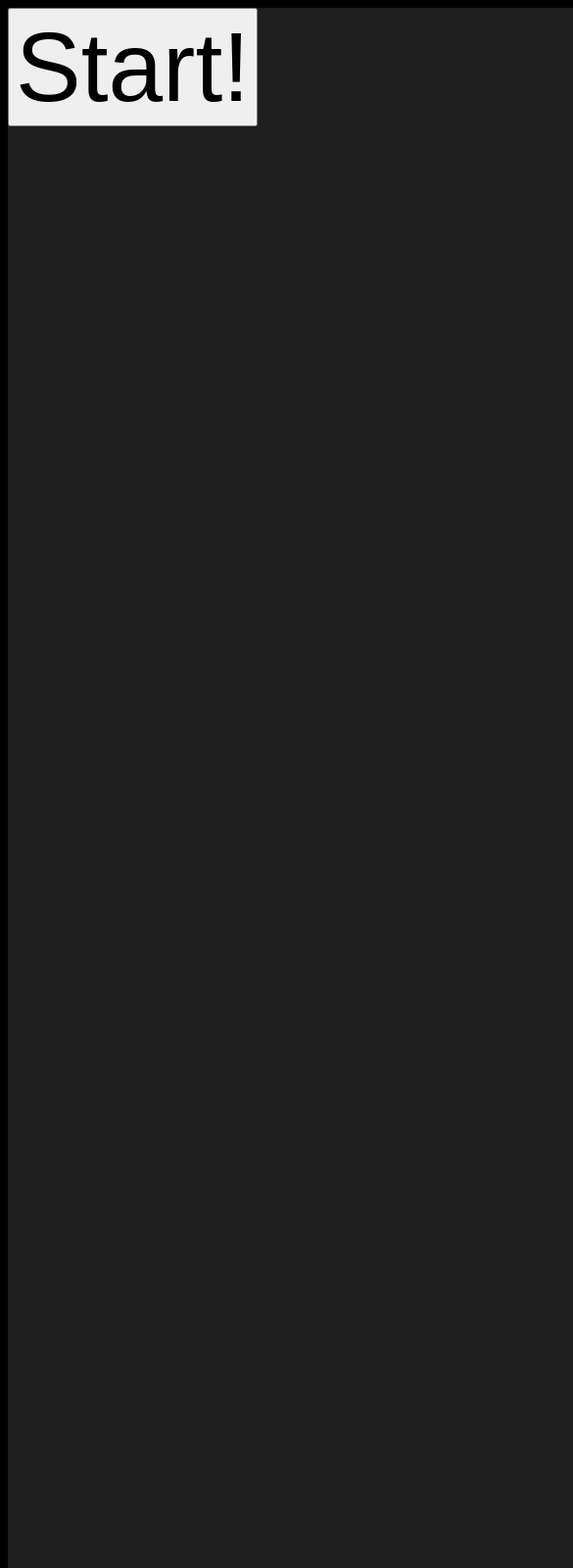
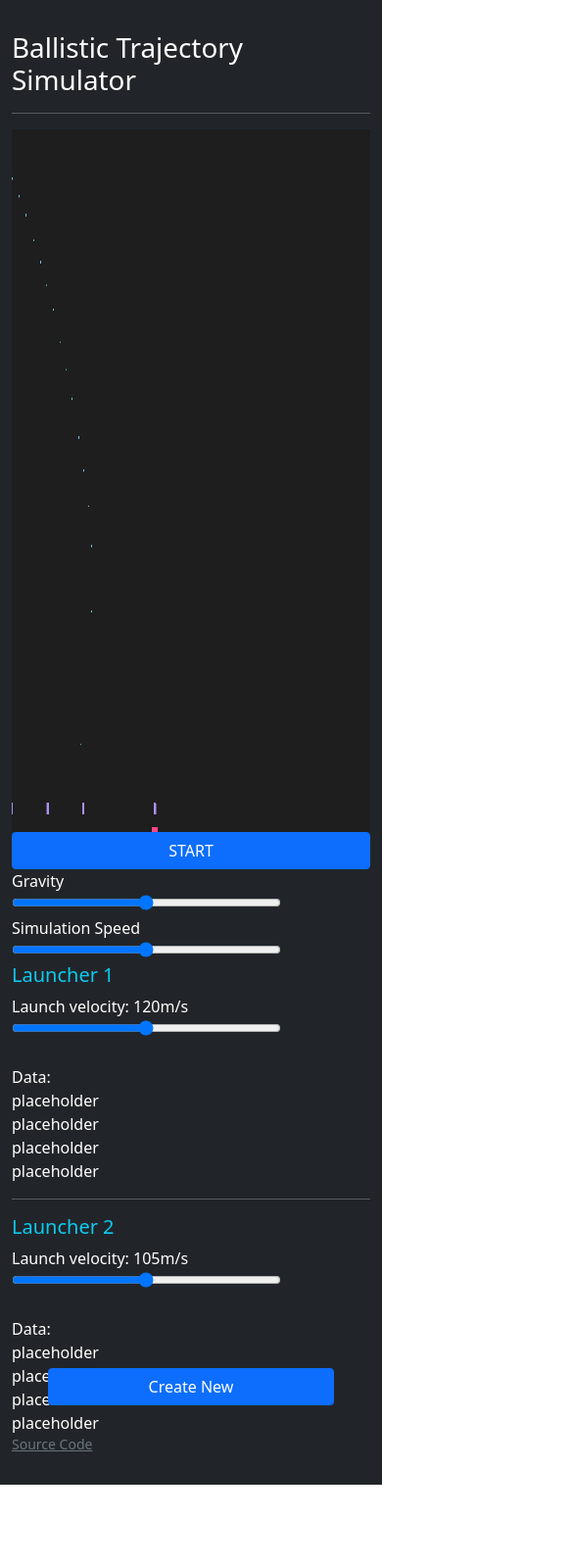
Before and after one commit to chouklate/ballistic-trajectory-calculation-app, a plain HTML site: page index.html in a window 390 px wide. Shown: the top 1600 px of the page at 98% size, 585 px wide, since content can reach past the window. After the commit the page ends 1515 px from the top, so only its background shows below. Drawn offline with nearby package versions, Linux system fonts and the light colour scheme.

Commit message:
Add files via upload

```diff
--- a/draw.js
+++ b/draw.js
@@ -4,7 +4,18 @@ var i = 0;
 
 var mouseDownPos = {x:0, y:2000};
 
+var launcherCreationMode = false;
 
+var velocitySetMode= false;
+
+function d()
+{
+    clearInterval(timerID);
+    clearInterval(managerID);
+    clearInterval(scheduleID);
+    ctx.drawImage(bulletImg, 0,0);
+    ctx.drawImage(bulletImg, canvas.width,canvas.height);
+}
 function initCanvas()
 {
 
@@ -30,15 +41,15 @@ function initCanvas()
                 e_simSpeedSlider = document.getElementById("sim-speed-slider")
                 bgctx = bgcanvas.getContext("2d");
                 ctx = canvas.getContext("2d");
-                canvas.addEventListener("mousedown", canvasClick(e))
+                canvas.addEventListener("mousedown", e => {mouseDownPos = {x: 4.02* e.offsetX, y: (canvas.height - 4.02* e.offsetY)};resetCanvas()}) //canvasClick(e))
 
                 document.addEventListener("keydown", e => {
                     e.preventDefault();
-                    if(e.key == "a") {targetList[0].velocity.x -= 5}
-                    if(e.key == "d") {targetList[0].velocity.x += 5}
-                    if(e.key == "w") {targetList[0].velocity.y += 9}
-                    if(e.key == "s") {targetList[0].velocity.y -= 5}
-                    console.log(targetList[0].velocity.x)
+                    if(e.key == "a") {if(targetList[0].velocity.x > -50){targetList[0].velocity.x  -= 1}}
+                    if(e.key == "d") {if(targetList[0].velocity.x < 50){targetList[0].velocity.x  += 1}}
+                    if(e.key == "w") {if(targetList[0].velocity.y < 50){targetList[0].velocity.y  += 3}}
+                    if(e.key == "s") {targetList[0].velocity.y -= 2}
+
 
                 });
 
@@ -54,7 +65,7 @@ function initCanvas()
 
                 scheduleID = setInterval("fireOnSchedule()", 1000/globalParams.fireRate);
 
-                fixedUpdateID =
+
             }
         }
     }
@@ -68,9 +79,10 @@ function fireOnSchedule() //debug
 }
 function updateCanvas()
 {
-    globalParams.simulationSpeed = e_simSpeedSlider.value;
-    r = globalParams.simulationSpeed
-    globalParams.gravity = e_gravitySlider.value;
+    console.log("running!");
+    //globalParams.simulationSpeed = e_simSpeedSlider.value;
+    //r = globalParams.simulationSpeed
+    //globalParams.gravity = e_gravitySlider.value;
     applyPhysics();
     ctx.clearRect(0, 0, canvas.width, canvas.height);
 
@@ -97,7 +109,7 @@ function updateCanvas()
 
         if(launcherCreationMode)
         {
-            ctx.drawImage(targetAlphaImg, mousepos.x, mousepos.y )
+            //ctx.drawImage(targetAlphaImg, mousepos.x, mousepos.y )
         }
 
         if(velocitySetMode)
@@ -147,6 +159,6 @@ function bulletManager()
 function resetCanvas()
 {
     //debug only for now
-    targetList[0].pos = mouseDownPos;
+    targetList[0].pos = JSON.parse(JSON.stringify(mouseDownPos));
     targetList[0].velocity.y = 0;
 }
--- a/index.html
+++ b/index.html
@@ -4,41 +4,87 @@
     <meta charset="UTF-8">
     <meta http-equiv="X-UA-Compatible" content="IE=edge">
     <meta name="viewport" content="width=device-width, initial-scale=1.0">
+    <link href="https://cdn.jsdelivr.net/npm/bootstrap@5.0.0-beta2/dist/css/bootstrap.min.css" rel="stylesheet" integrity="sha384-BmbxuPwQa2lc/FVzBcNJ7UAyJxM6wuqIj61tLrc4wSX0szH/Ev+nYRRuWlolflfl" crossorigin="anonymous">
+
+    <link rel="stylesheet" href="style.css">
     <script src="simulation.js"></script>
     <script src="draw.js"></script>
+    <title>Ballistic Trajectory Simulator</title>
+</head>
+<body onload="initCanvas()">
+    <div class="container-fluid bg-dark text-white">
+        <div class="mb-2">&nbsp;</div>
+        <h1> Ballistic Trajectory Simulator</h1>
+        <hr/>
 
-    <link rel="stylesheet" href="style.css">
-    <style>
-        #start-simulation {position:fixed; z-index:3; }
-        #fg-overlay {z-index:3};
-        #canvas { position: absolute;}
-        #main-canvas { z-index: 2; }
-        #bg-canvas { z-index: 1; }
-    </style>
-    <title>Document</title>
-</head>
-<body onload="initCanvas()" style="background-color: black;">
+        <div class="row">
+            <div class="col-sm-10">
+                <div id="canvas-parent"style="position:relative; display: block;height:85vh; width:100%;margin: 0px;">
+                    <canvas id="bg-canvas" class="canvas-class" width="5000" height="3000" ></canvas>
+                    <div id="fg-overlay">test</div>
+                    <canvas id="main-canvas" class="canvas-class" width="5000" height="3000", > Sorry, it seems this content is not supported on your browser. </canvas>
+                </div>
 
-    <button id="start-simulation" style="size: 200px 100px; font-size: 100px" onclick ="resetCanvas()">Start!</button>
-    <div id="canvas-parent">
-    <canvas id="bg-canvas" width="5000" height="3000", style="background-color: rgb(30,30,30);" ></canvas>
-    <canvas id="main-canvas" width="5000" height="3000", > Sorry, it seems this content is not supported on your browser. </canvas>
-    <div id="fg-overlay" style="width: 5000; height: 30000; background-color: rgba(20,20,20,0.2); visible: false;"></div>
-    </div>
+                <div id="bottom-controls-parent" class="row">
+                    <div class="col-sm-1">
+                        <button id="toggle-simulation" class="btn btn-primary w-100" onclick="toggleSimulation()">START</button>
+                    </div>
 
-    <div id="bottom-controls-parent">
-        <button id="toggle-simulation" onclick="toggleSimulation()">START</button>
-        <input id="gravity-slider" type="range" min="0" max="2" />
-    </div>
-    <input id="sim-speed-slider" type="range" min="0" max="2" />
-    <div id="launcher-list-parent">
+                    <div class="col-sm-3">
+                        Gravity<br/>
+                        <input id="gravity-slider"  class="w-75"  type="range" min="0" max="2" step="0.1" />
+                    </div>
+                    <div class="col-sm-3">
+                        Simulation Speed<br/>
+                        <input id="sim-speed-slider"  class="w-75"  type="range" min="0" max="2" step="0.1"/>
+                    </div>
+                    <div class="col-sm-3"></div>
+                    <div class="col-sm-2">
+                    </div>
+                </div>
+            </div>
 
-    </div>
+            <div class="col-sm-2" style="position: relative;">
+                <div id="launcher-item" class="row">
+                    <div class="col-sm-12">
+                        <h5 class="text-info">Launcher 1</h5>
+                        Launch velocity: 120m/s<br/>
+                        <input class="launch-velocity-change-slider w-75" type="range" min="0" max="2" step="0.1"/><br/>
+                        <br/>
+                        Data:<br/>
+                        placeholder<br/>
+                        placeholder<br/>
+                        placeholder<br/>
+                        placeholder<br/>
+                        </table>
+                        <hr/>
+                    </div>
+                </div>
 
-    <button onclick="setLauncherCreateMode()">Create New</button>
+                <div id="launcher-item" class="row">
+                    <div class="col-sm-12">
+                        <h5 class="text-info">Launcher 2</h5>
+                        Launch velocity: 105m/s<br/>
+                        <input class="launch-velocity-change-slider w-75" type="range" min="0" max="2" step="0.1"/><br/>
+                        <br/>
+                        Data:<br/>
+                        placeholder<br/>
+                        placeholder<br/>
+                        placeholder<br/>
+                        placeholder<br/>
+                        </table>
+
+                    </div>
+                </div>
+
+                <button style="position: absolute; bottom: 30px; right: 0; left: 0; width: 75%; margin-left: auto; margin-right: auto;" class="btn btn-primary" onclick="setLauncherCreateMode()">Create New</button>
 
 
-
+            </div>
+        </div>
+        <a class="text-secondary" href="https://www.github.com/chouklate"><h6 class="ml-5"><small>Source Code</small></h6></a>
+        <br/>
+    <script src="https://cdn.jsdelivr.net/npm/bootstrap@5.0.0-beta2/dist/js/bootstrap.bundle.min.js" integrity="sha384-b5kHyXgcpbZJO/tY9Ul7kGkf1S0CWuKcCD38l8YkeH8z8QjE0GmW1gYU5S9FOnJ0" crossorigin="anonymous"></script>
 </body>
 </html>
 
@@ -57,13 +103,6 @@
             shift: set pos, now setting velocity
 
     [DISPLAY]
-    bottom:
-        btn start/pause
-        slider simulation speed
-        slider gravity
-
-
-
     side: launcher data
         launcher1 :
             *slider-velocity
--- a/simulation.js
+++ b/simulation.js
@@ -54,11 +54,11 @@ class Bullet extends GameObject{
 
 var globalParams =
 {
-    gravity: -0.9,
+    gravity: -1.2,
     FPS : 30,
     simulationSpeed: .5, // physics updates every simSpeed * FPS times per second
 
-    fireRate: 10 //debug only, per second
+    fireRate: 7 //debug only, per second
 }
 
 var launcherList = new Array();
@@ -66,9 +66,9 @@ var bulletList = new Array();
 var targetList = new Array();
 
 t = new Target({x:0, y:2000}, {x:30, y:10});
-l1 = new Launcher({x:0, y:0}, 100, t);
-l2 = new Launcher({x:500, y:0}, 100, t);
-l3 = new Launcher({x:1000, y:0}, 100, t);
-l4 = new Launcher({x:2000, y:0}, 100, t);
+l1 = new Launcher({x:0, y:100}, 100, t);
+l2 = new Launcher({x:500, y:100}, 100, t);
+l3 = new Launcher({x:1000, y:100}, 100, t);
+l4 = new Launcher({x:2000, y:100}, 100, t);
 launcherList.push(l1, l2, l3, l4);
 targetList.push(t)
--- a/style.css
+++ b/style.css
@@ -1,6 +1,45 @@
- .bg-overlay-parent
-{
-    size: 10px;
+#tstart-simulation {
+    position:fixed;
+    z-index:3;
 }
 
-.OwO #whats #this{}
+#tfg-overlay {
+    z-index:3
+}
+
+
+.canvas-class {
+
+
+}
+
+
+#bg-canvas {
+    margin: 0px;
+    position: absolute;
+    width:  inherit;
+    height: inherit;
+
+    z-index: 2;
+    background-color: rgb(30,30,30);
+}
+
+#main-canvas {
+    margin: 0px;
+    position: absolute;
+    width: inherit;
+    height: inherit;
+
+    z-index: 2;
+
+}
+
+#fg-overlay {
+    background-color: rgba(22, 142, 172, 0.2);
+    position: absolute;
+    width: inherit;
+    height: inherit;
+    z-index: 3;
+    display: none;
+
+}
```
Also changed, not shown: customscript.js (+6 -6 lines).
